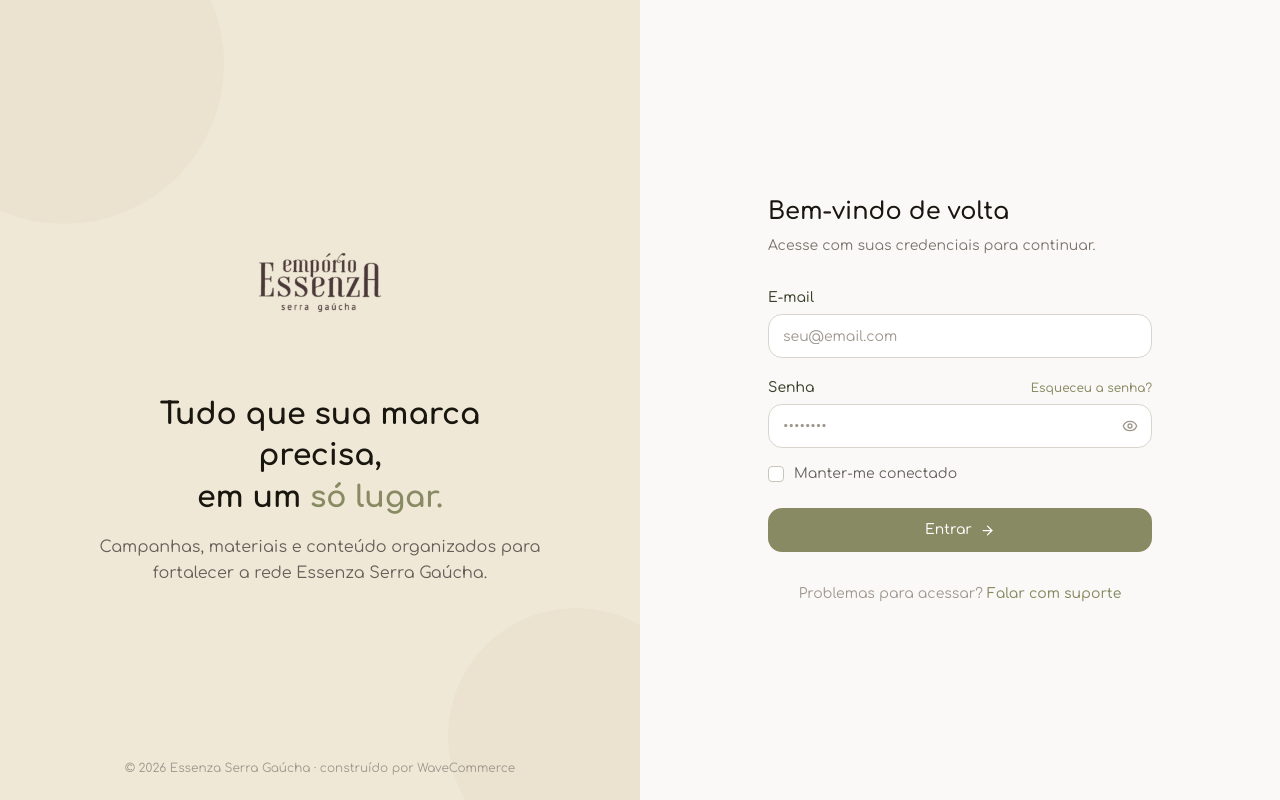
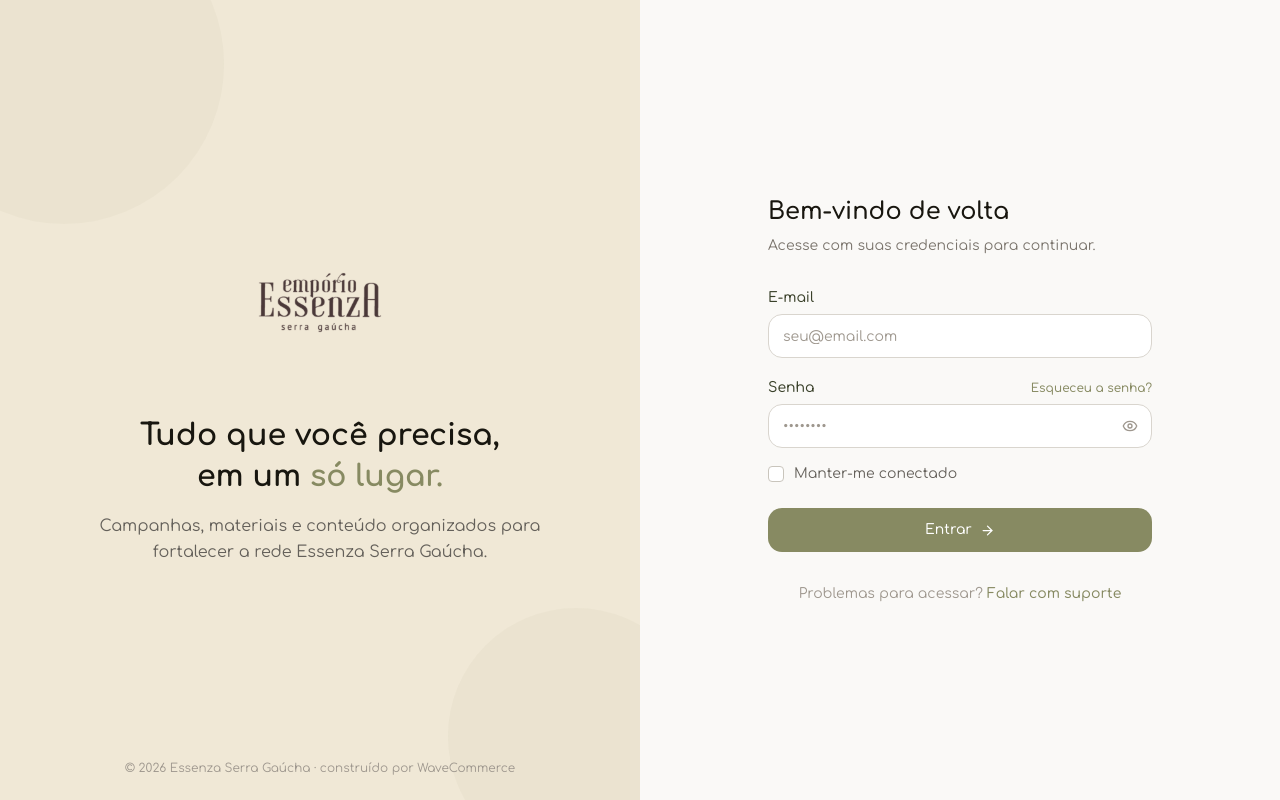
Before and after one commit to wave-desenvolvimento/intranet-essenza, a Next.js app: page /login in a window 1280 px wide. Built offline with nearby package versions, Linux system fonts and the light colour scheme.

Commit message:
Ajusta copy da página de login

```diff
--- a/src/app/(auth)/login/page.tsx
+++ b/src/app/(auth)/login/page.tsx
@@ -46,7 +46,7 @@
 
           <div className="flex flex-col items-center gap-4 max-w-md">
             <h1 className="text-center text-3xl font-bold leading-snug text-ink-900">
-              Tudo que sua marca precisa,
+              Tudo que você precisa,
               <br />
               em um <span className="text-brand-olive">só lugar.</span>
             </h1>
```
